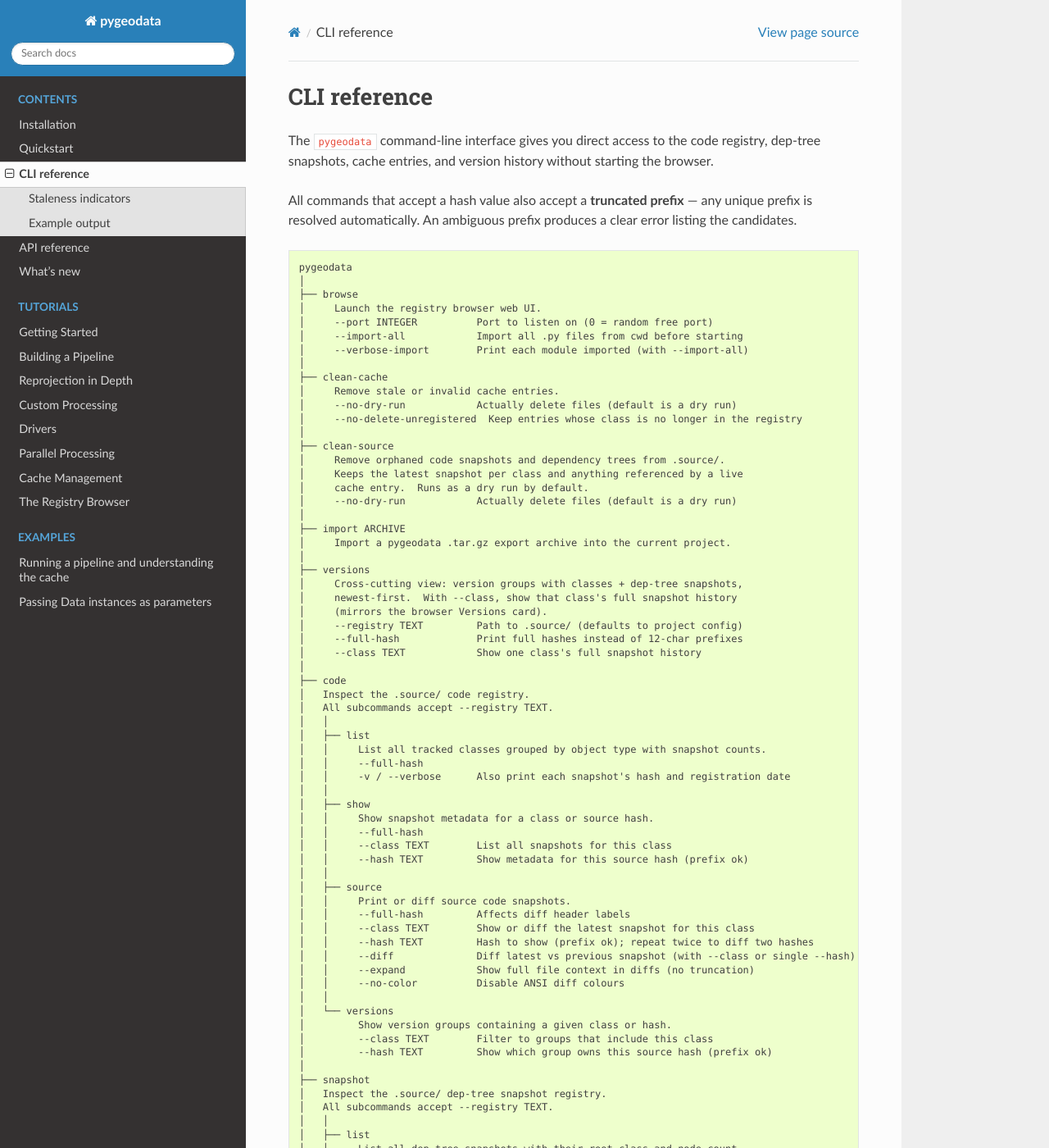
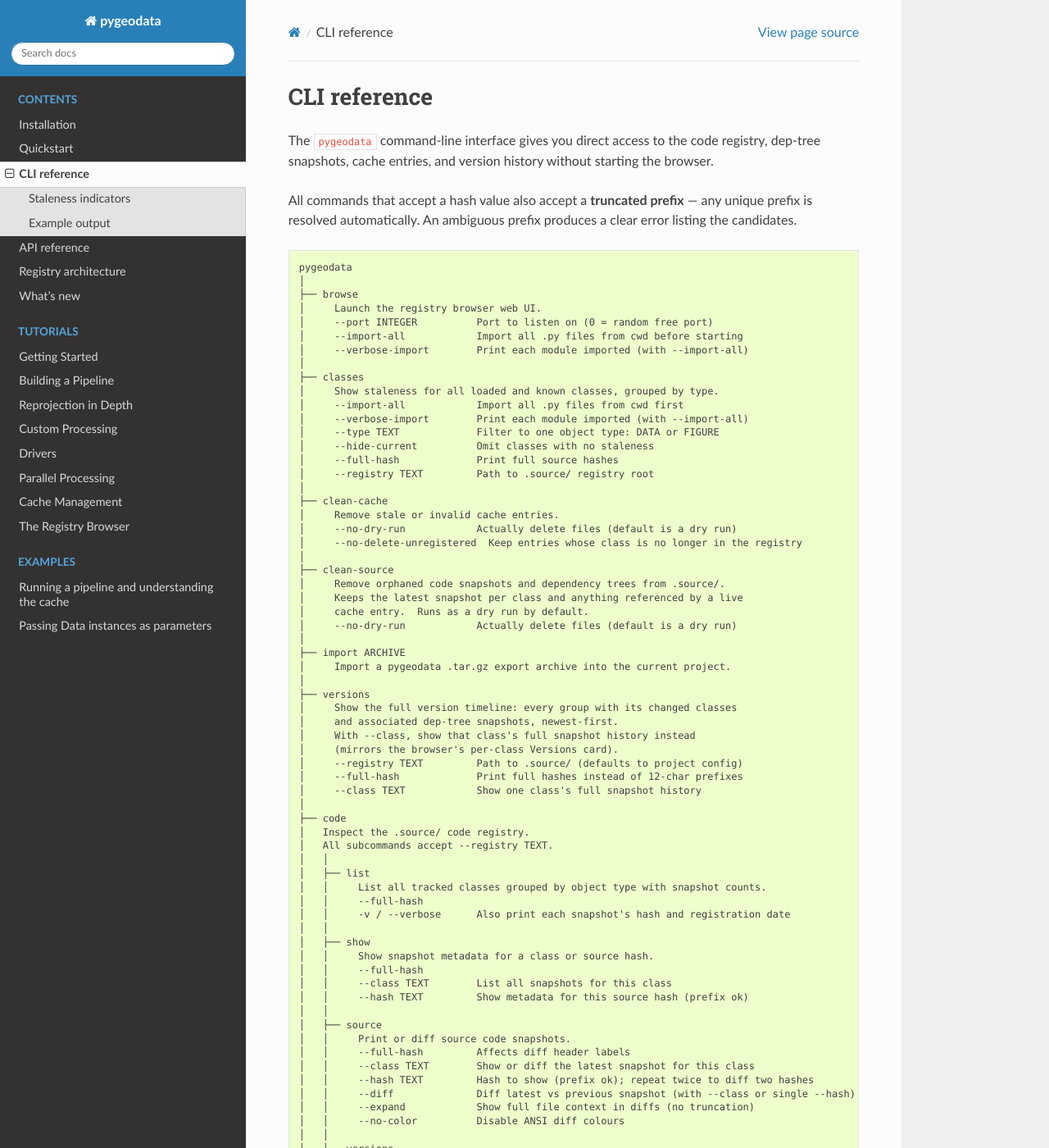
Before and after one commit to jasperroebroek/pygeodata, a Sphinx documentation site: the page built from docs/source/cli.rst, in a window 1280 px wide and 1400 px high. Shown: the whole window at 82% size. Built offline with Sphinx 7.4.7 and the Read the Docs theme 3.1.0, drawn with Linux system fonts in a browser that asks for light colours; some of the changed text lies outside the part shown.

Commit message:
Units 4+5: clarify versions vs code versions, add classes to cli.rst, registry architecture doc

```diff
--- a/docs/source/cli.rst
+++ b/docs/source/cli.rst
@@ -19,6 +19,15 @@
     │     --import-all            Import all .py files from cwd before starting
     │     --verbose-import        Print each module imported (with --import-all)
     │
+    ├── classes
+    │     Show staleness for all loaded and known classes, grouped by type.
+    │     --import-all            Import all .py files from cwd first
+    │     --verbose-import        Print each module imported (with --import-all)
+    │     --type TEXT             Filter to one object type: DATA or FIGURE
+    │     --hide-current          Omit classes with no staleness
+    │     --full-hash             Print full source hashes
+    │     --registry TEXT         Path to .source/ registry root
+    │
     ├── clean-cache
     │     Remove stale or invalid cache entries.
     │     --no-dry-run            Actually delete files (default is a dry run)
@@ -34,9 +43,10 @@
     │     Import a pygeodata .tar.gz export archive into the current project.
     │
     ├── versions
-    │     Cross-cutting view: version groups with classes + dep-tree snapshots,
-    │     newest-first.  With --class, show that class's full snapshot history
-    │     (mirrors the browser Versions card).
+    │     Show the full version timeline: every group with its changed classes
+    │     and associated dep-tree snapshots, newest-first.
+    │     With --class, show that class's full snapshot history instead
+    │     (mirrors the browser's per-class Versions card).
     │     --registry TEXT         Path to .source/ (defaults to project config)
     │     --full-hash             Print full hashes instead of 12-char prefixes
     │     --class TEXT            Show one class's full snapshot history
@@ -66,8 +76,10 @@
     │   │     --no-color          Disable ANSI diff colours
     │   │
     │   └── versions
-    │         Show version groups containing a given class or hash.
-    │         --class TEXT        Filter to groups that include this class
+    │         Look up which version group contains a given class or source hash.
+    │         Unlike the top-level ``versions`` command, this is a scoped lookup
+    │         tool — it does not print the full timeline.
+    │         --class TEXT        List groups that include this class
     │         --hash TEXT         Show which group owns this source hash (prefix ok)
     │
     ├── snapshot
--- a/docs/source/index.rst
+++ b/docs/source/index.rst
@@ -24,6 +24,7 @@
    quickstart
    cli
    api
+   registry_architecture
    whats_new
 
 .. toctree::
--- /dev/null
+++ b/docs/source/registry_architecture.rst
@@ -0,0 +1,39 @@
+Registry architecture
+=====================
+
+pygeodata maintains four in-memory registries, each owning a distinct slice of
+the ``.source/`` directory and the artifact cache.
+
+.. code-block:: text
+
+    SourceRegistry   — .source/code/{source_hash}/          one CodeState per class snapshot
+    TreeRegistry     — .source/snapshots/{dep_tree_hash}/   one TreeSnapshot per dep-tree version
+    VersionRegistry  — composes SourceRegistry + TreeRegistry; owns version-group logic
+    EntryRegistry    — {cache_root}/{state_hash}/            one EntryRecord per processed artifact
+
+``VersionRegistry`` is the composition point: its constructor builds and owns a
+``SourceRegistry`` and a ``TreeRegistry``, exposing them via ``.source_registry``
+and ``.tree_registry``.  Callers that need version-group information should
+construct one ``VersionRegistry`` and access the others through it.
+
+The neutral view-model layer lives in ``pygeodata/catalog/``: ``class_catalog.py``
+and ``entry_catalog.py`` build ``ClassInfo`` / ``EntryInfo`` dicts from the
+registries without any Flask dependency.  Both the CLI and the browser import
+from ``pygeodata.catalog``; only the browser imports from
+``pygeodata.registry_browser``.
+
+Construction pattern
+--------------------
+
+* **Browser** — builds one ``VersionRegistry`` + one ``EntryRegistry`` at startup,
+  stores both on ``AppState``, and reuses them across all routes.
+* **CLI** — constructs fresh registries per subcommand.  This is correct for a
+  one-shot process and avoids shared state.
+
+Write path
+----------
+
+Writes to ``.source/`` happen in ``TrackedObject._write_code_registry()`` and
+``_write_tree_registry()``, called automatically by ``write_registry()`` during
+every ``process()`` run.  The registries themselves are read-only: they scan
+``.source/`` on construction and never write to it.
```
Also changed, not shown: 1 other file.
